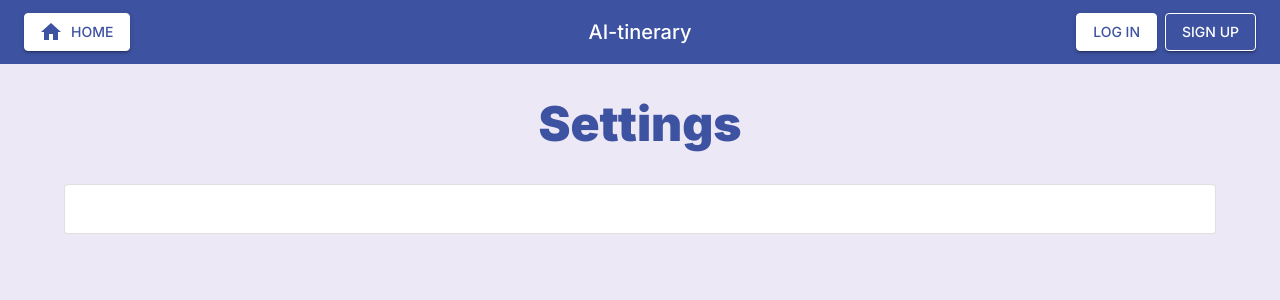
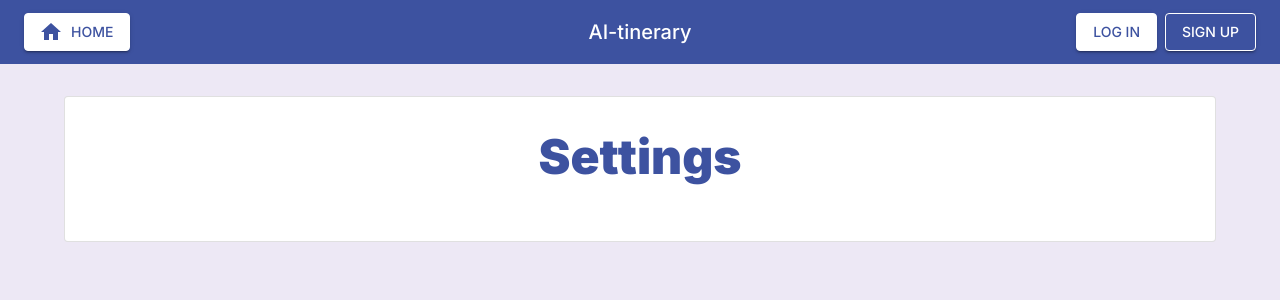
Before and after one commit to ubc-cpsc455-2024S/project-22_intellig-s, a React (Vite) app in the folder client/: page /profile/1 in a window 1280 px wide. Shown: the top 300 px of the page. Built offline with nearby package versions, Linux system fonts and the light colour scheme; no server answers.

Commit message:
fix last bugs

```diff
--- a/client/src/components/NavBar.jsx
+++ b/client/src/components/NavBar.jsx
@@ -139,7 +139,7 @@ const NavBar = () => {
                     border: "1px solid white",
                   },
                 }}
-                onClick={() => navigate("/login")}
+                onClick={() => navigate("/signup")}
               >
                 Sign Up
               </Button>
--- a/client/src/pages/UserProfile.jsx
+++ b/client/src/pages/UserProfile.jsx
@@ -334,15 +334,22 @@ function UserProfile() {
       <Box sx={{ pt: "64px", height: "100%" }}>
         <Box sx={{ height: "100%", overflow: "auto" }}>
           <Container sx={{ mt: 4 }}>
-            <Typography variant="h3" fontWeight={900}>
+            <Card
+              variant="outlined"
+              sx={{ width: "100%", mt: 4, px: 7, pt: 4, pb: 7 }}
+            >
+              <Grid container spacing={4} sx={{ textAlign: "left" }}>
+                <Grid item xs={12}>
+                  <Typography
+                    variant="h3"
+                    fontWeight={900}
+                    textAlign={"center"}
+                  >
                     Settings
                   </Typography>
-            <Card
-              variant="outlined"
-              sx={{ width: "100%", mt: 4, px: 7, py: 3 }}
-            >
+                </Grid>
                 {user && (
-                <Grid container spacing={7} sx={{ textAlign: "left" }}>
+                  <>
                     <Grid item xs={12}>
                       <Card variant="outlined" sx={{ p: 2 }}>
                         <UserDetails
@@ -361,8 +368,9 @@ function UserProfile() {
                         <EditUserForm user={user}></EditUserForm>
                       </Card>
                     </Grid>
+                  </>
+                )}
               </Grid>
-              )}
             </Card>
           </Container>
 
```
Lines whose indentation alone changed are shown as unchanged.
